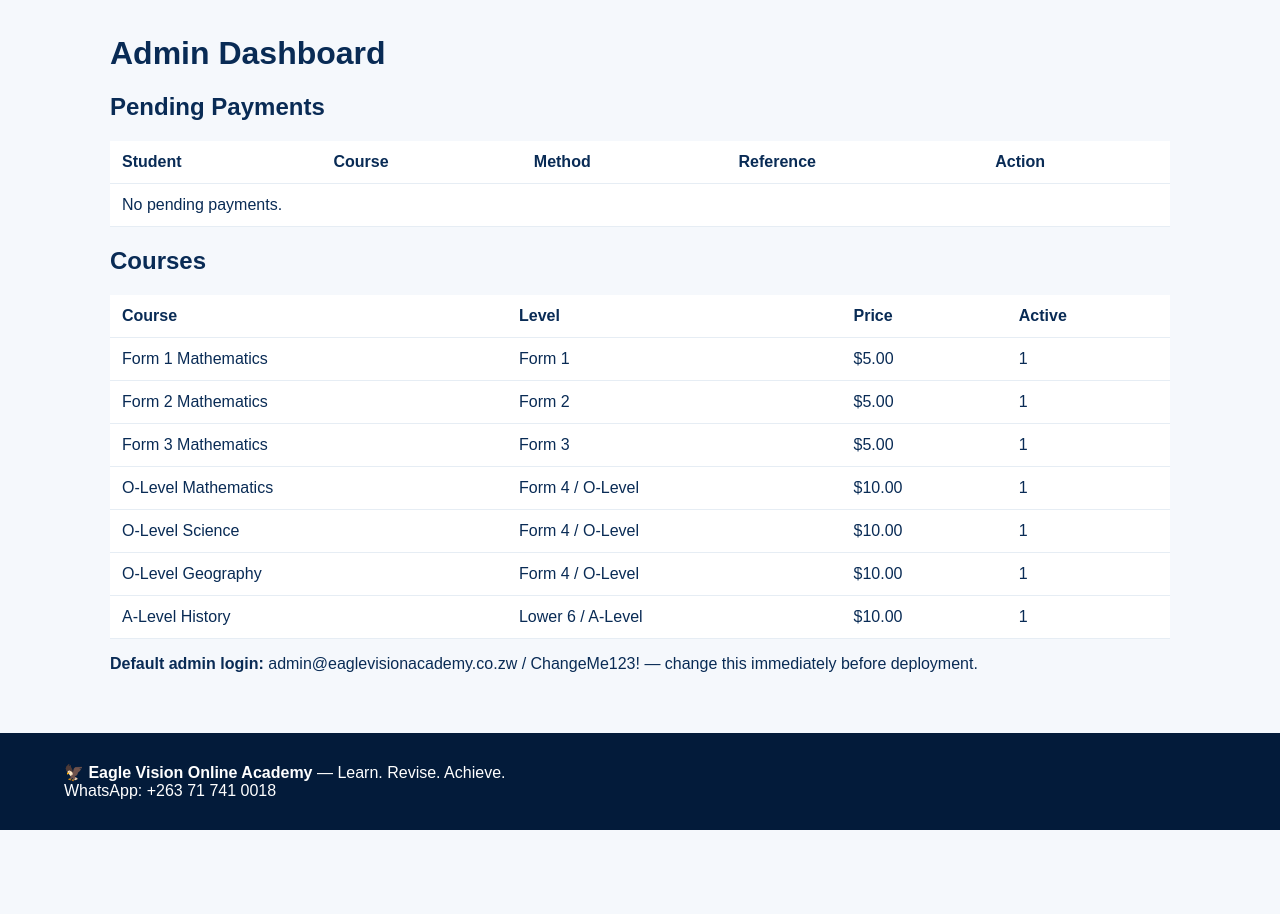
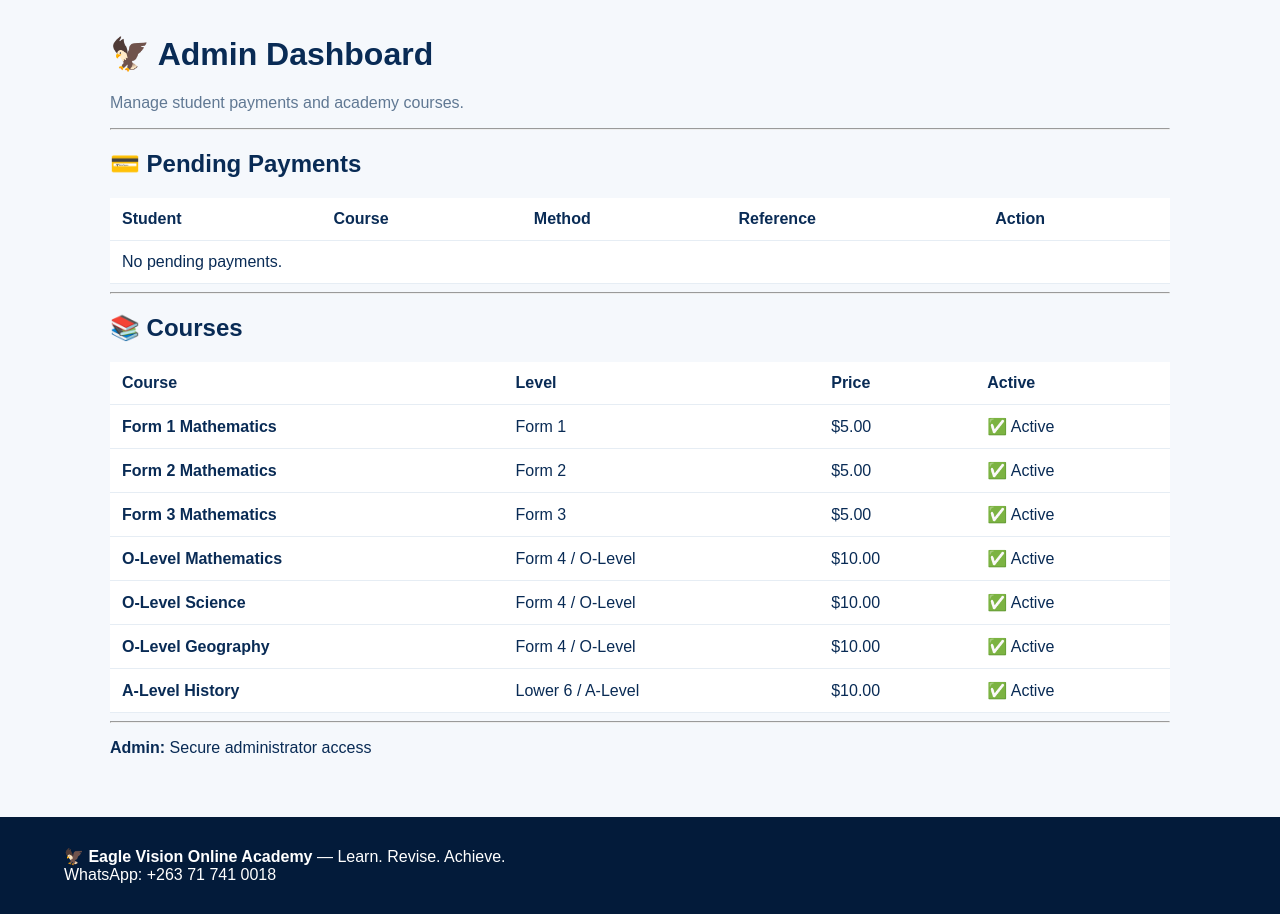
Before and after one commit to abandaj23173-wq/eagle-vision-online-academy, a Flask app: page /admin in a window 1280 px wide. Shown: the part 50-964 px from the top of the page. Before the commit the page ends 880 px from the top, so only its background shows below. Run offline with Flask 3, Linux system fonts and the light colour scheme; a user stored in the database is signed in; data comes from the database, SQL or seed files in the repository; data that the repository does not hold is empty.

Commit message:
Update admin.html

```diff
--- a/templates/admin.html
+++ b/templates/admin.html
@@ -1 +1 @@
-{% extends "base.html" %}{% block content %}<div class="container"><h1>Admin Dashboard</h1><h2>Pending Payments</h2><table class="table"><tr><th>Student</th><th>Course</th><th>Method</th><th>Reference</th><th>Action</th></tr>{% for p in pending %}<tr><td>{{p.full_name}}<br>{{p.email}}</td><td>{{p.title}}</td><td>{{p.method}}</td><td>{{p.reference}}</td><td><form method="post" action="{{url_for('approve_payment',payment_id=p.id)}}"><button class="btn">Approve</button></form></td></tr>{% else %}<tr><td colspan="5">No pending payments.</td></tr>{% endfor %}</table><h2>Courses</h2><table class="table"><tr><th>Course</th><th>Level</th><th>Price</th><th>Active</th></tr>{% for c in courses %}<tr><td>{{c.title}}</td><td>{{c.level}}</td><td>${{"%.2f"|format(c.price)}}</td><td>{{c.active}}</td></tr>{% endfor %}</table><p><strong>Default admin login:</strong> admin@eaglevisionacademy.co.zw / ChangeMe123! — change this immediately before deployment.</p></div>{% endblock %}
+{% extends "base.html" %}{% block content %}<div class="container"><h1>🦅 Admin Dashboard</h1><p class="muted">Manage student payments and academy courses.</p><hr><h2>💳 Pending Payments</h2><table class="table"><tr><th>Student</th><th>Course</th><th>Method</th><th>Reference</th><th>Action</th></tr>{% for p in pending %}<tr><td><strong>{{p.full_name}}</strong><br>{{p.email}}</td><td>{{p.title}}</td><td>{{p.method}}</td><td><strong>{{p.reference}}</strong></td><td><form method="post" action="{{url_for('approve_payment',payment_id=p.id)}}"><button class="btn">✅ Approve</button></form></td></tr>{% else %}<tr><td colspan="5">No pending payments.</td></tr>{% endfor %}</table><hr><h2>📚 Courses</h2><table class="table"><tr><th>Course</th><th>Level</th><th>Price</th><th>Active</th></tr>{% for c in courses %}<tr><td><strong>{{c.title}}</strong></td><td>{{c.level}}</td><td>${{"%.2f"|format(c.price)}}</td><td>{% if c.active %}✅ Active{% else %}❌ Inactive{% endif %}</td></tr>{% endfor %}</table><hr><p><strong>Admin:</strong> Secure administrator access</p></div>{% endblock %}
```
